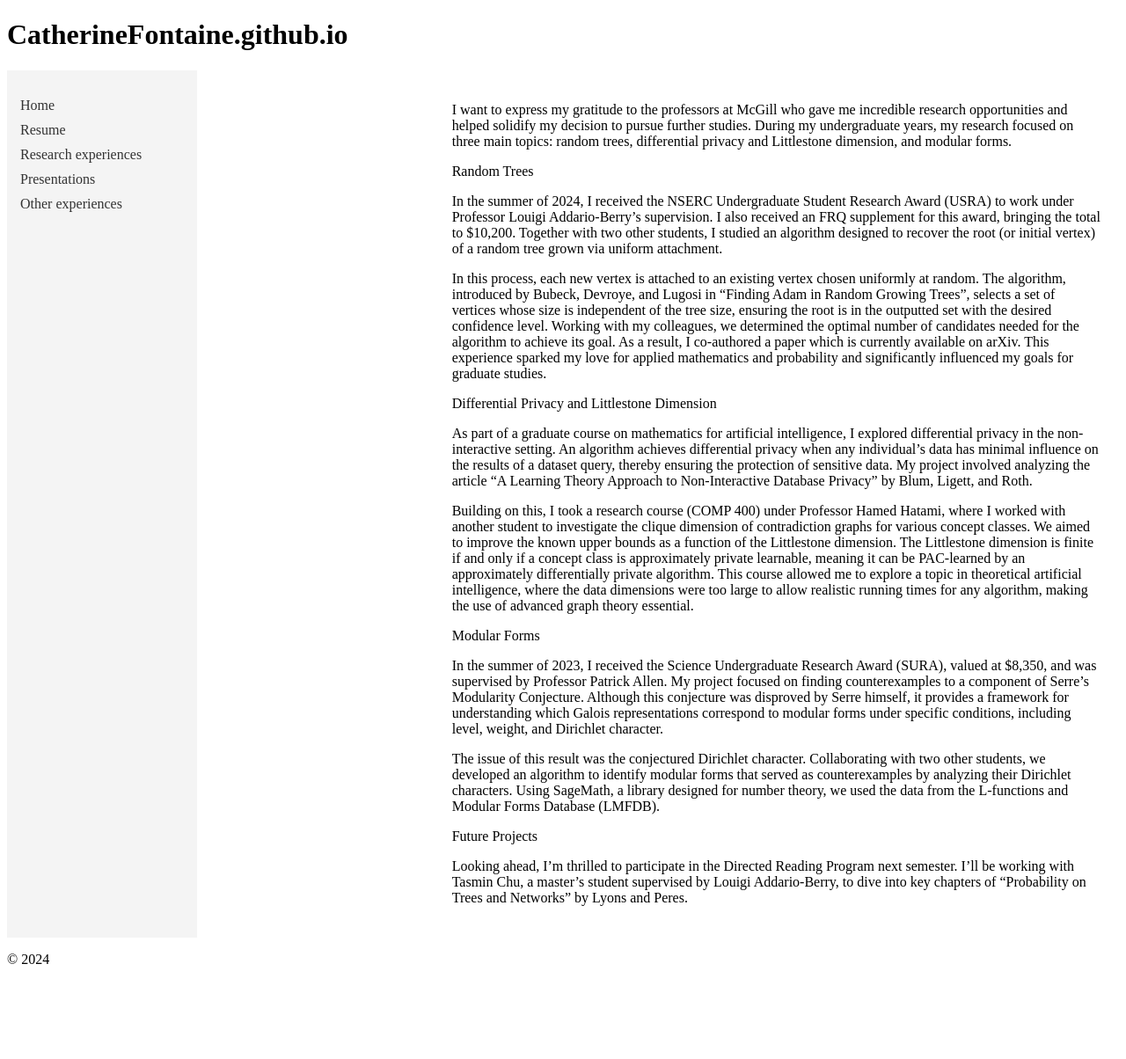
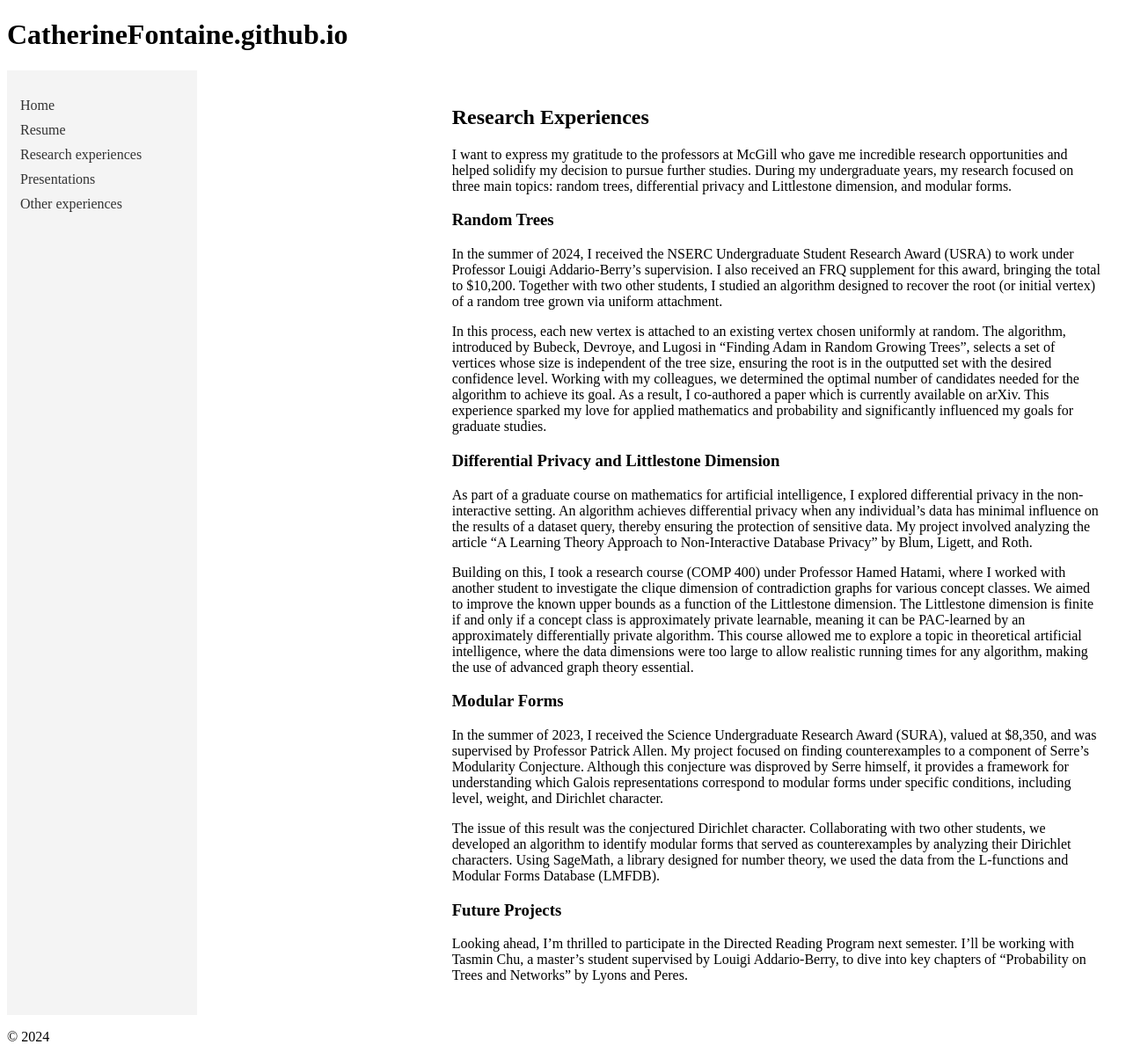
Before and after one commit to CatherineFontaine/CatherineFontaine.github.io, a Jekyll site: the page built from researchexperiences.md, in a window 1280 px wide. Shown: the whole page at 88% size. Built offline with Jekyll 4.4.1, drawn with Linux system fonts in a browser that asks for light colours; before the commit the page ends 1116 px from its top, so only the background shows below that.

Commit message:
Update researchexperiences.md

```diff
--- a/researchexperiences.md
+++ b/researchexperiences.md
@@ -2,27 +2,28 @@
 layout: default
 title: Research Experiences
 ---
+## Research Experiences
 
 I want to express my gratitude to the professors at McGill who gave me incredible research opportunities and helped solidify my decision to pursue further studies. During my undergraduate years, my research focused on three main topics: random trees, differential privacy and Littlestone dimension, and modular forms.
 
-Random Trees
+### Random Trees
 
 In the summer of 2024, I received the NSERC Undergraduate Student Research Award (USRA) to work under Professor Louigi Addario-Berry’s supervision. I also received an FRQ supplement for this award, bringing the total to $10,200. Together with two other students, I studied an algorithm designed to recover the root (or initial vertex) of a random tree grown via uniform attachment.
 
 In this process, each new vertex is attached to an existing vertex chosen uniformly at random. The algorithm, introduced by Bubeck, Devroye, and Lugosi in “Finding Adam in Random Growing Trees”, selects a set of vertices whose size is independent of the tree size, ensuring the root is in the outputted set with the desired confidence level. Working with my colleagues, we determined the optimal number of candidates needed for the algorithm to achieve its goal. As a result, I co-authored a paper which is currently available on arXiv. This experience sparked my love for applied mathematics and probability and significantly influenced my goals for graduate studies.
 
-Differential Privacy and Littlestone Dimension
+### Differential Privacy and Littlestone Dimension
 
 As part of a graduate course on mathematics for artificial intelligence, I explored differential privacy in the non-interactive setting. An algorithm achieves differential privacy when any individual's data has minimal influence on the results of a dataset query, thereby ensuring the protection of sensitive data. My project involved analyzing the article “A Learning Theory Approach to Non-Interactive Database Privacy” by Blum, Ligett, and Roth.
 
 Building on this, I took a research course (COMP 400) under Professor Hamed Hatami, where I worked with another student to investigate the clique dimension of contradiction graphs for various concept classes. We aimed to improve the known upper bounds as a function of the Littlestone dimension. The Littlestone dimension is finite if and only if a concept class is approximately private learnable, meaning it can be PAC-learned by an approximately differentially private algorithm. This course allowed me to explore a topic in theoretical artificial intelligence, where the data dimensions were too large to allow realistic running times for any algorithm, making the use of advanced graph theory essential.
 
-Modular Forms
+### Modular Forms
 
 In the summer of 2023, I received the Science Undergraduate Research Award (SURA), valued at $8,350, and was supervised by Professor Patrick Allen. My project focused on finding counterexamples to a component of Serre’s Modularity Conjecture. Although this conjecture was disproved by Serre himself, it provides a framework for understanding which Galois representations correspond to modular forms under specific conditions, including level, weight, and Dirichlet character.
 
 The issue of this result was the conjectured Dirichlet character. Collaborating with two other students, we developed an algorithm to identify modular forms that served as counterexamples by analyzing their Dirichlet characters. Using SageMath, a library designed for number theory, we used the data from the L-functions and Modular Forms Database (LMFDB).
 
-Future Projects
+### Future Projects
 
 Looking ahead, I’m thrilled to participate in the Directed Reading Program next semester. I’ll be working with Tasmin Chu, a master’s student supervised by Louigi Addario-Berry, to dive into key chapters of “Probability on Trees and Networks” by Lyons and Peres.
```
